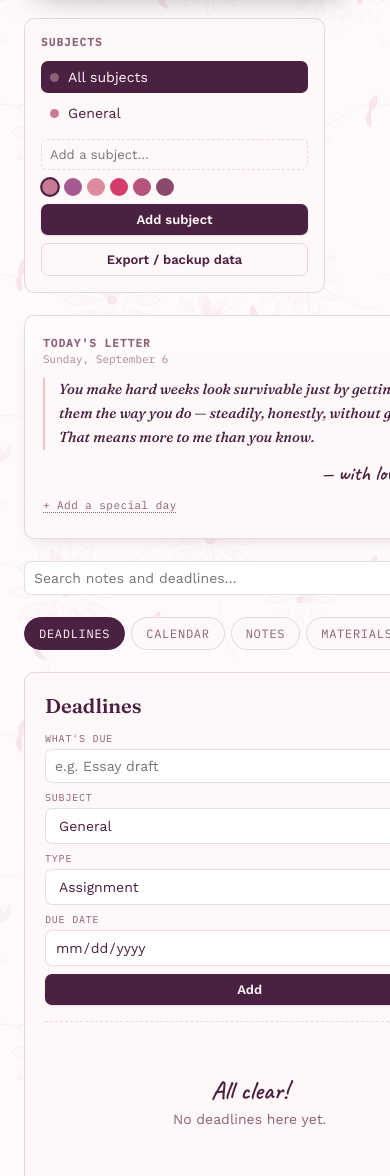
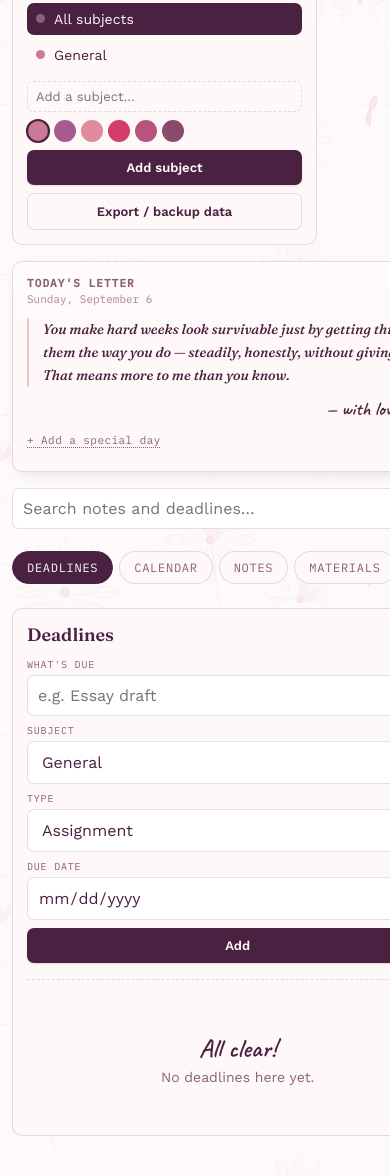
Before and after one commit to bluke6007-cloud/study, a plain HTML site: page index.html in a window 390 px wide. Shown: the part 438-1614 px from the top of the page. Drawn offline with nearby package versions, Linux system fonts and the light colour scheme.

Commit message:
Update index.html

```diff
--- a/index.html
+++ b/index.html
@@ -2,6 +2,7 @@
 <html lang="en">
 <head>
 <meta charset="UTF-8">
+<meta name="viewport" content="width=device-width, initial-scale=1.0, maximum-scale=5.0">
 <title>Study Companion</title>
 <style>
 @import url('https://fonts.googleapis.com/css2?family=Fraunces:ital,opsz,wght@0,9..144,400;0,9..144,600;0,9..144,700;1,9..144,500&family=Work+Sans:wght@400;500;600;700&family=IBM+Plex+Mono:wght@400;500&family=Caveat:wght@600;700&display=swap');
@@ -412,7 +413,14 @@ body{
 .search-row{ display:block; }
 .search-row input{ width:100%; padding:10px 12px; font-size:14px; }
 
-.tabs{ display:flex; gap:6px; }
+.tabs{
+  display:flex; gap:6px;
+  overflow-x:auto;
+  -webkit-overflow-scrolling:touch;
+  scrollbar-width:none;
+  padding-bottom:2px;
+}
+.tabs::-webkit-scrollbar{ display:none; }
 .tab{
   font-family:'IBM Plex Mono', monospace;
   font-size:12px;
@@ -424,6 +432,8 @@ body{
   border:1px solid var(--line);
   color:var(--ink-soft);
   background: var(--chalk);
+  flex:0 0 auto;
+  white-space:nowrap;
   transition: transform 0.15s ease, background 0.15s ease, color 0.15s ease, border-color 0.15s ease;
 }
 .tab:hover{ border-color: var(--sage); color: var(--ink); transform: translateY(-1px); }
@@ -827,6 +837,100 @@ a.material-title:hover{ text-decoration:underline; }
 }
 .cal-day-detail h4{
   font-family:'Fraunces', serif; font-weight:600; font-size:16px; margin:0 0 10px;
+}
+
+/* ============ MOBILE ============ */
+@media (max-width: 640px){
+  .app{ padding: 16px 12px 60px; }
+
+  .board{ padding: 16px 14px; border-width:4px; }
+  .board-title{ font-size: clamp(22px, 7vw, 32px); }
+  .board-sub{ font-size:13px; }
+  .board-top{ gap:14px; }
+  .next-deadline{ text-align:left; min-width:0; width:100%; }
+  .board-bottom{ flex-direction:column; align-items:flex-start; gap:12px; }
+  .mood-check{ width:100%; }
+  .mood-options{ flex-wrap:wrap; }
+
+  .layout{ gap:16px; margin-top:18px; }
+  .sidebar, .letter-panel{ padding:14px; }
+  .side-column{ gap:16px; }
+
+  .panel{ padding:14px; }
+  .panel-head{ margin-bottom:12px; }
+  .panel-head h3{ font-size:18px; }
+
+  /* Comfortable tap targets */
+  .btn{ padding:10px 14px; }
+  .icon-btn{ padding:7px; font-size:16px; }
+  .swatch{ width:22px; height:22px; }
+  .mood-btn{ width:34px; height:34px; font-size:17px; }
+  .deadline-row .chk{ width:22px; height:22px; }
+  .cal-nav-btn{ width:36px; height:36px; font-size:16px; }
+  .subject-quiz-btn{ font-size:14px; padding:4px 5px; }
+
+  /* Prevent iOS auto-zoom on focus: inputs need >=16px font-size */
+  input[type=text], input[type=date], select, textarea{
+    font-size:16px;
+    padding:10px 10px;
+  }
+
+  /* Stack all multi-column forms */
+  .deadline-form, .note-form, .material-form, .quiz-controls{
+    grid-template-columns: 1fr !important;
+    display: flex;
+    flex-direction: column;
+    align-items: stretch;
+  }
+  .deadline-form .field,
+  .note-form .field,
+  .material-form .field,
+  .quiz-controls .field{
+    width: 100%;
+    min-width: 0;
+  }
+  .deadline-form select,
+  .deadline-form input,
+  .note-form select,
+  .note-form input,
+  .note-form textarea,
+  .material-form select,
+  .material-form input,
+  .material-form textarea,
+  .quiz-controls select{
+    width: 100%;
+  }
+  .deadline-form > button,
+  .note-form > button,
+  .material-form > button,
+  .quiz-controls button{
+    width: 100%;
+  }
+  .materials-header-actions{ width:100%; }
+  .materials-header-actions .btn{ flex:1; }
+
+  .notes-grid{ grid-template-columns: 1fr; }
+
+  /* Calendar: shrink to fit small screens */
+  .cal-grid{ gap:3px; }
+  .cal-cell{ min-height:52px; padding:3px 2px 2px; border-radius:6px; }
+  .cal-daynum{ font-size:10px; }
+  .cal-dow{ font-size:9px; }
+  .cal-dot-item{ font-size:8px; padding:1px 3px; border-radius:3px; }
+  .cal-more{ font-size:8px; }
+  .cal-head{ flex-wrap:wrap; gap:10px; }
+  .cal-month-label{ min-width:0; font-size:16px; }
+  .cal-legend{ font-size:11px; gap:10px; flex-wrap:wrap; }
+
+  .deadline-row{ flex-wrap:wrap; }
+  .deadline-meta{ gap:6px; }
+
+  .material-card{ flex-wrap:wrap; }
+
+  .letter-body{ font-size:14px; }
+  .letter-sign{ font-size:19px; }
+
+  .quiz-question{ margin-bottom:14px; padding-bottom:14px; }
 }
 </style>
 </head>
```
